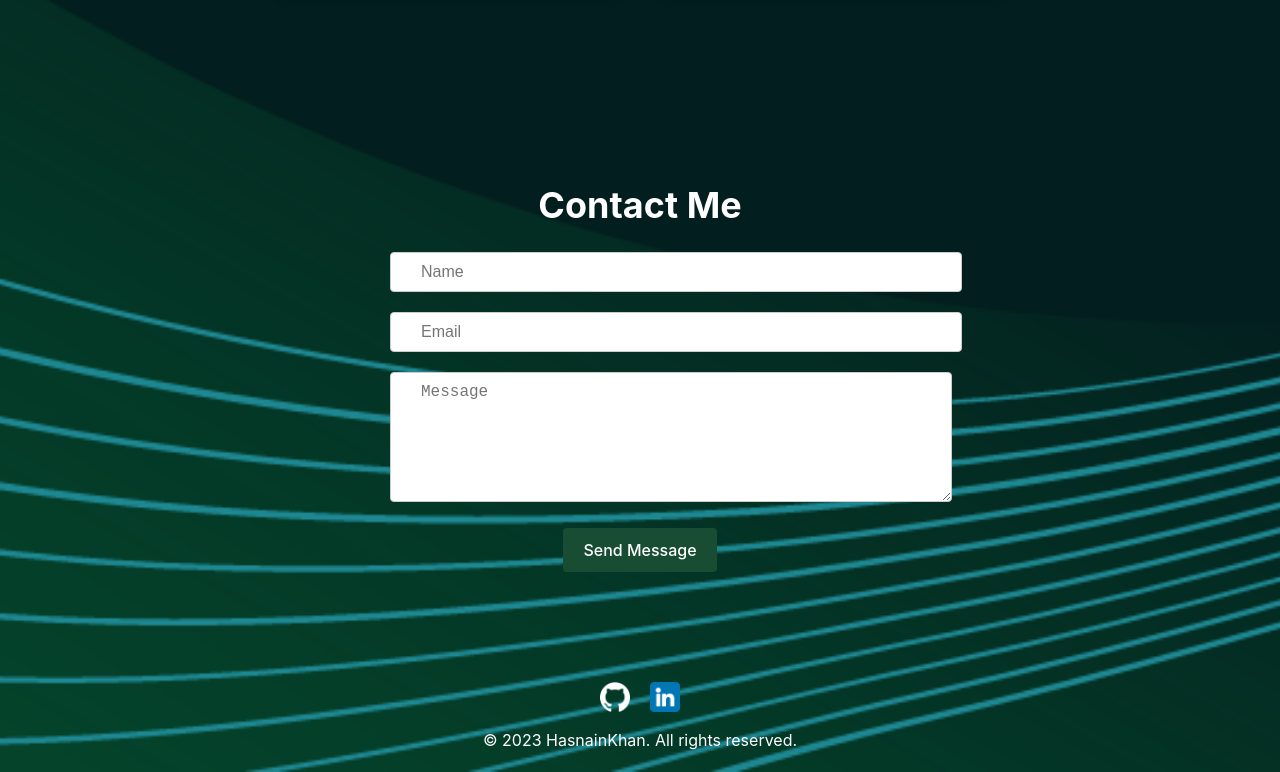
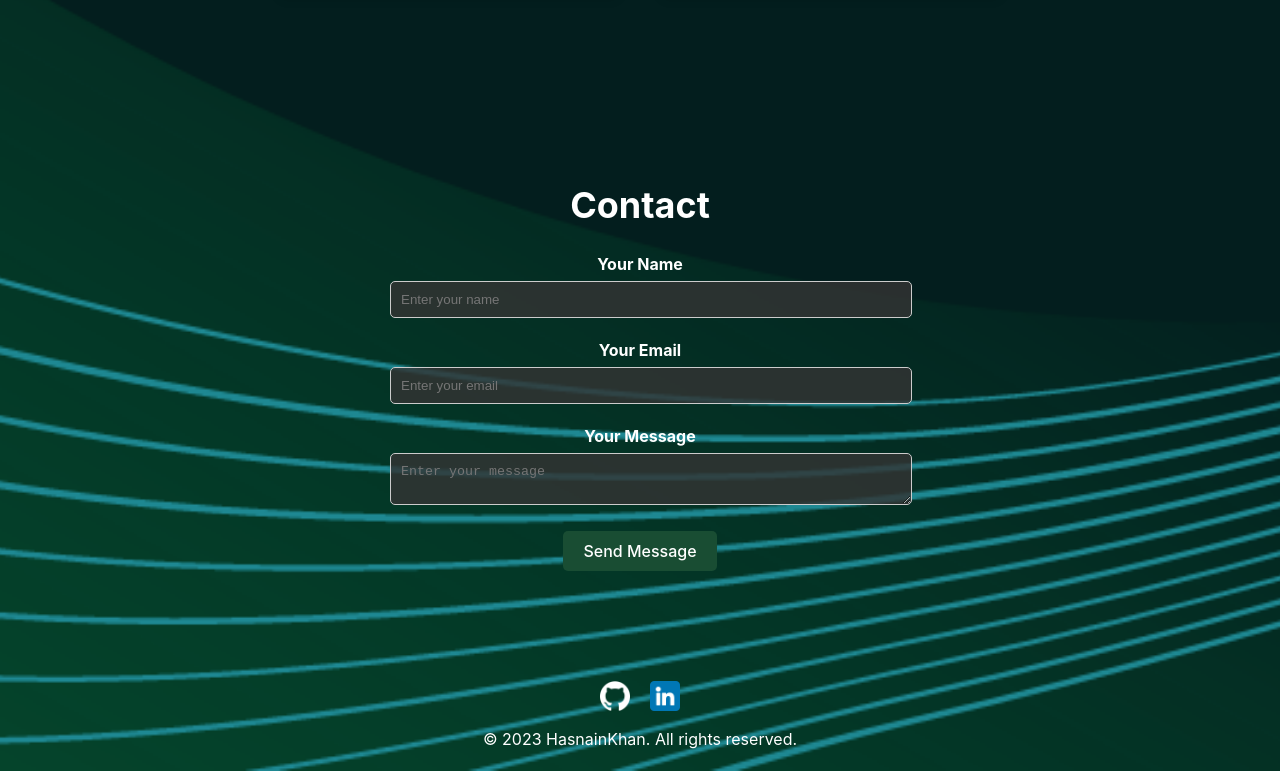
Before and after one commit to Hasniank/Hasnain-PortfolioWebsite, a React (Vite) app: page / in a window 1280 px wide. Shown: the part 2305-3077 px from the top of the page. Built offline with nearby package versions, Linux system fonts and the light colour scheme.

Commit message:
Add the email js to contact

```diff
--- a/package.json
+++ b/package.json
@@ -10,6 +10,8 @@
     "preview": "vite preview"
   },
   "dependencies": {
+    "@emailjs/browser": "^3.11.0",
+    "emailjs": "^4.0.2",
     "firebase": "^10.1.0",
     "react": "^18.2.0",
     "react-dom": "^18.2.0",
--- a/src/Firebase/Firebase.jsx
+++ b/src/Firebase/Firebase.jsx
@@ -1,5 +1,6 @@
 // Import the functions you need from the SDKs you need
 import { initializeApp } from "firebase/app";
+import { getFirestore } from "firebase/firestore";
 // TODO: Add SDKs for Firebase products that you want to use
 // https://firebase.google.com/docs/web/setup#available-libraries
 
@@ -10,8 +11,10 @@ const firebaseConfig = {
   projectId: "hasnain-portfoliowebsite",
   storageBucket: "hasnain-portfoliowebsite.appspot.com",
   messagingSenderId: "315756660757",
-  appId: "1:315756660757:web:f5f8722afe3a20b1eca61c"
+  appId: "1:315756660757:web:f5f8722afe3a20b1eca61c",
 };
 
 // Initialize Firebase
 const app = initializeApp(firebaseConfig);
+// export const db = getFirestore(app);
+export const db = getFirestore(app);
--- a/src/components/Contact.jsx
+++ b/src/components/Contact.jsx
@@ -1,15 +1,15 @@
-import React from "react";
+import React, { useState, useRef, useEffect } from "react";
 import styled from "styled-components";
-
-// import userIcon from "../../public/images/user.png";
-// import emailIcon from "../../public/images/email.png";
-// import messageIcon from "../../public/images/message.png";
+import { db } from "../Firebase/Firebase";
+import { addDoc, collection } from "firebase/firestore";
+import emailjs from "@emailjs/browser";
 
 const ContactSection = styled.section`
-  // background-color: #fff;
   padding: 80px;
   text-align: center;
 `;
+
+const ContactContainer = styled.div``;
 
 const ContactTitle = styled.h2`
   font-size: 36px;
@@ -26,71 +26,134 @@ const FormGroup = styled.div`
   margin-bottom: 20px;
 `;
 
-const InputIcon = styled.img`
-  // position: absolute;
-  // top: 50%;
-  // left: 15px;
-  // transform: translateY(-50%);
-  // width: 20px;
-  // height: 20px;
+const FormLabel = styled.label`
+  display: block;
+  font-weight: bold;
+  margin-bottom: 5px;
+  color: #fff;
 `;
 
 const FormInput = styled.input`
   width: 100%;
-  padding: 10px 40px 10px 30px;
-  font-size: 16px;
+  padding: 10px;
   border: 1px solid #ccc;
-  border-radius: 4px;
-  position: relative;
-  color:#FFF &:focus {
-    border-color: #fff;
-  }
+  border-radius: 5px;
+  background-color: rgba(52, 52, 52, 0.8);
+  color: #fff;
 `;
 
-const FormTextArea = styled.textarea`
+const FormTextarea = styled.textarea`
   width: 100%;
-  padding: 10px 30px;
-  font-size: 16px;
+  padding: 10px;
   border: 1px solid #ccc;
-  border-radius: 4px;
-  position: relative;
-
-  &:focus {
-    border-color: #555;
-  }
+  border-radius: 5px;
+  background-color: rgba(52, 52, 52, 0.8);
+  color: #fff;
 `;
 
-const FormButton = styled.button`
-  padding: 12px 20px;
+const SubmitButton = styled.button`
   background-color: #194d33;
   color: #fff;
+  padding: 10px 20px;
   border: none;
-  border-radius: 4px;
-  font-size: 16px;
+  border-radius: 5px;
   cursor: pointer;
-  transition: background-color 0.2s ease;
+  transition: background-color 0.3s;
 
   &:hover {
-    background-color: #4caf50;
+    background-color: #031e1e;
   }
 `;
 
 export const Contact = () => {
+  const [name, setName] = useState("");
+  const [email, setEmail] = useState("");
+  const [message, setMessage] = useState("");
+  const formRef = useRef()
+
+  const handleSubmit = async (e) => {
+    e.preventDefault();
+    // // try {
+    // //   const docRef = await addDoc(collection(db, "contact"), {
+    // //     name: name,
+    // //     email: email,
+    // //     message: message,
+    // //   });
+    // //   console.log("Document written with ID: ", docRef.id);
+    // // } catch (e) {
+    // //   console.error("Error adding document: ", e);
+    // // }
+    // const serviceId = "service_w0qptqa";
+    // const templateId = "template_iax56uo";
+    // // try {
+    // //   setLoading(true);
+    // //   await emailjs.send(serviceId, templateId, {
+    // //     name: nameRef.current.value,
+    // //     recipient: emailRef.current.value,
+    // //   });
+    // //   alert("email successfully sent check inbox");
+    // // } catch (error) {
+    // //   console.log(error);
+    // // } finally {
+    // //   setLoading(false);
+    // // }
+
+    e.preventDefault();
+
+
+    emailjs
+      .sendForm(
+        "service_w0qptqa",
+        "template_iax56uo",
+        formRef.current,
+        "HyibCht78eJy9UgHk"
+      )
+      .then(
+        (result) => {
+          console.log(result.text);
+        },
+        (error) => {
+          console.log(error.text);
+        }
+      );
+  };
   return (
-    <ContactSection>
-      <ContactTitle>Contact Me</ContactTitle>
-      <ContactForm>
+    <ContactSection id="contact">
+      <ContactContainer>
+        <ContactTitle>Contact</ContactTitle>
+        <ContactForm  ref={formRef} onSubmit={handleSubmit}>
           <FormGroup>
-          <FormInput type="text" placeholder="Name" required />
+            <FormLabel>Your Name</FormLabel>
+            <FormInput
+              type="text"
+              placeholder="Enter your name"
+              value={name}
+              name='name'
+              onChange={(e) => setName(e.target.value)}
+            />
           </FormGroup>
           <FormGroup>
-          <FormInput type="email" placeholder="Email" required />
+            <FormLabel>Your Email</FormLabel>
+            <FormInput
+              type="email"
+              placeholder="Enter your email"
+              value={email}
+              name="email"
+              onChange={(e) => setEmail(e.target.value)}
+            />
           </FormGroup>
           <FormGroup>
-          <FormTextArea placeholder="Message" rows="6" required />
+            <FormLabel>Your Message</FormLabel>
+            <FormTextarea
+              placeholder="Enter your message"
+              value={message}
+              name="message"
+              onChange={(e) => setMessage(e.target.value)}
+            ></FormTextarea>
           </FormGroup>
-        <FormButton type="submit">Send Message</FormButton>
+          <SubmitButton type="submit">Send Message</SubmitButton>
         </ContactForm>
+      </ContactContainer>
     </ContactSection>
   );
 };
--- a/src/components/Footer.jsx
+++ b/src/components/Footer.jsx
@@ -1,7 +1,7 @@
 import React from "react";
 import styled from "styled-components";
 
-// Import the images
+
 import githubIcon from "../../public/images/github.png";
 import linkedinIcon from "../../public/images/linkedin.png";
 
--- a/src/components/Profile.jsx
+++ b/src/components/Profile.jsx
@@ -10,12 +10,12 @@ const ProfileSection = styled.section`
   flex-direction: column;
   align-items: center;
   justify-content: center;
-  height: 200px; /* Increase the height */
+  height: 200px;
 `;
 
 const ProfileContainer = styled.div`
-  width: 100%; /* Increase the width */
-  height: 600px; /* Increase the height */
+  width: 100%;
+  height: 600px;
   // background-color: #fff;
   border-radius: 8px;
   box-shadow: 0 2px 4px rgba(0, 0, 0, 0.1);
--- a/src/components/Projects.jsx
+++ b/src/components/Projects.jsx
@@ -61,12 +61,12 @@ const ProjectDescription = styled.p`
 `;
 
 const ProjectGitHubLink = styled.a`
-  color: #007bff; /* Change this color to match your design */
+  color: #007bff;
   text-decoration: none;
   transition: color 0.3s;
 
   &:hover {
-    color: #0056b3; /* Change this color to match hover effect */
+    color: #0056b3;
   }
 `;
 
@@ -85,7 +85,7 @@ export const Projects = () => {
       imageLink: "../../public/images/icon.png",
       githubLink: "https://github.com/Hasniank/MyBraSize",
     },
-    // Add more projects as needed
+
   ];
 
   return (
--- a/src/components/Service.jsx
+++ b/src/components/Service.jsx
@@ -31,7 +31,7 @@ const ServiceCard = styled.div`
   border: 1px solid #ccc;
   border-radius: 8px;
   box-shadow: 0 2px 4px rgba(0, 0, 0, 0.1);
-  animation: ${bounceAnimation} 1s ease-in-out; /* Apply the bounce animation */
+  animation: ${bounceAnimation} 1s ease-in-out;
 `;
 
 const ServiceTitle = styled.h3`
--- a/src/index.css
+++ b/src/index.css
@@ -33,21 +33,21 @@ body {
   ::-webkit-scrollbar {
     display: none;
   }
-  -ms-overflow-style: none; /* IE and Edge */
+  -ms-overflow-style: none;
   scrollbar-width: none;
 }
-/* Hide scrollbar for Chrome, Safari and Opera */
+
 .root::-webkit-scrollbar {
   display: none;
 }
 
-/* Hide scrollbar for IE, Edge and Firefox */
+
 .root {
-  -ms-overflow-style: none; /* IE and Edge */
-  scrollbar-width: none; /* Firefox */
+  -ms-overflow-style: none;
+  scrollbar-width: none;
 }
 
-/* Add a transparent background for all components */
+
 section {
   background-color: transparent;
 }
```
Also changed, not shown: src/App.css (+3 -6 lines), src/components/Navbar.jsx (+0 -102 lines), 2 other files (tests, documents, lock files or other folders). Lines whose indentation alone changed are shown as unchanged.
